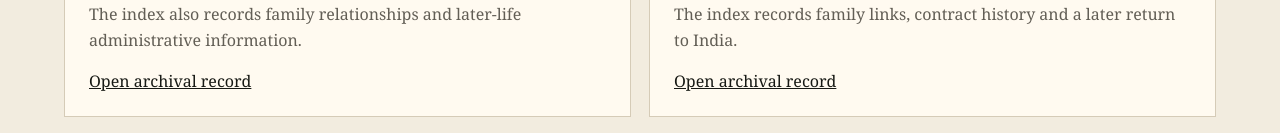
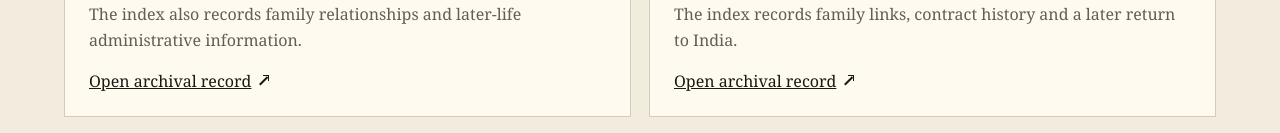
Before and after one commit to PVirgil/Indo-Caribbean-Atlas, a Next.js app: page /people in a window 1280 px wide. Shown: the part 792-925 px from the top of the page. Built offline with nearby package versions, Linux system fonts and the light colour scheme.

Commit message:
Update globals.css

```diff
--- a/app/globals.css
+++ b/app/globals.css
@@ -320,58 +320,63 @@ a {
 
 
 /* =========================================================
-   EXTERNAL LINK ICON
-   Pure CSS. No Unicode arrow is used, preventing
-   iOS / Android from displaying an emoji.
+   EXTERNAL LINK
+   Minimal northeast arrow — no box and no Unicode/emoji.
    ========================================================= */
 
 .externalLink {
   display: inline-flex;
   align-items: center;
-  gap: 6px;
+  gap: 7px;
+  width: fit-content;
 }
 
-.externalLinkIcon {
+/* Arrow container */
+
+.externalLinkArrow {
   position: relative;
   display: inline-block;
   width: 11px;
   height: 11px;
   flex: 0 0 11px;
-
-  background:
-    linear-gradient(
-      135deg,
-      transparent 43%,
-      currentColor 44%,
-      currentColor 55%,
-      transparent 56%
-    )
-    4px 0 / 7px 7px no-repeat;
+  transition: transform 0.18s ease;
 }
 
-/* External-link box */
+/* Diagonal shaft */
 
-.externalLinkIcon::before {
+.externalLinkArrow::before {
   content: "";
   position: absolute;
+  width: 11px;
+  height: 1.5px;
   left: 0;
-  bottom: 0;
-  width: 7px;
-  height: 7px;
-  border: 1.5px solid currentColor;
+  top: 5px;
+  background: currentColor;
+  transform: rotate(-45deg);
+  transform-origin: center;
 }
 
-/* External-link arrow head */
+/* Arrow head */
 
-.externalLinkIcon::after {
+.externalLinkArrow::after {
   content: "";
   position: absolute;
+  width: 5px;
+  height: 5px;
   right: 0;
   top: 0;
-  width: 6px;
-  height: 6px;
   border-top: 1.5px solid currentColor;
   border-right: 1.5px solid currentColor;
+}
+
+/* Small movement makes the link feel interactive */
+
+.externalLink:hover .externalLinkArrow {
+  transform: translate(2px, -2px);
+}
+
+.externalLink:focus-visible .externalLinkArrow {
+  transform: translate(2px, -2px);
 }
 
 
```
